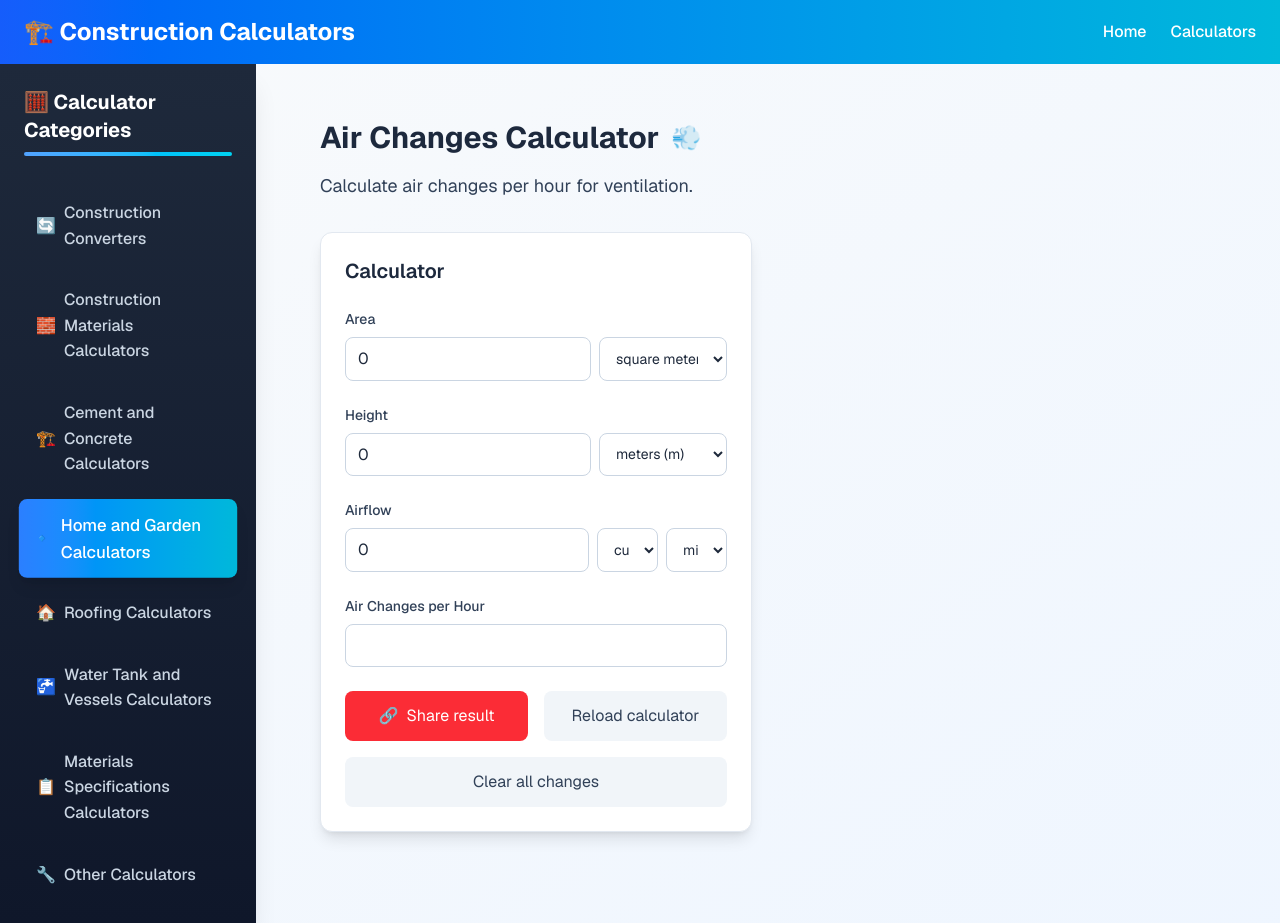
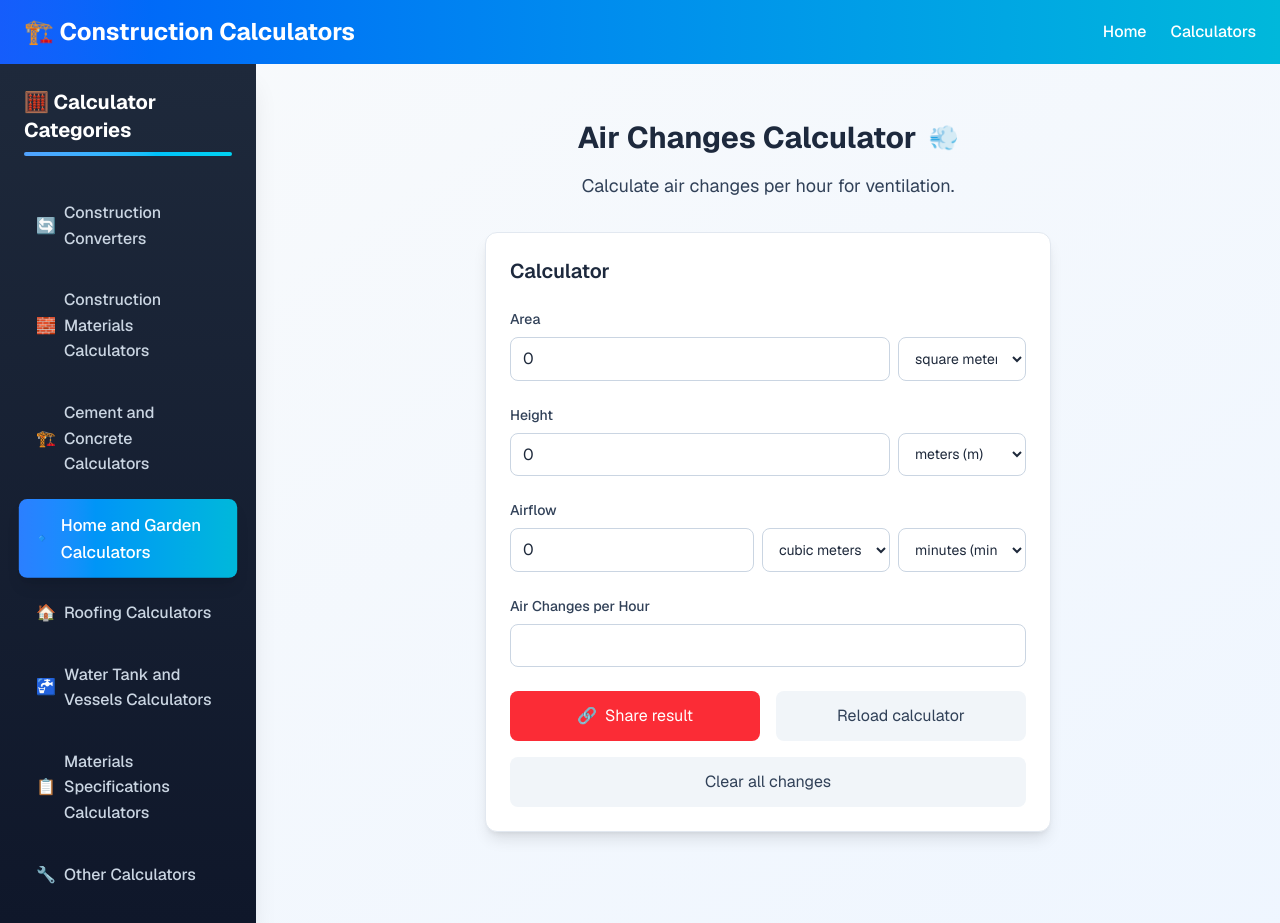
Before and after one commit to AdilAllahdad/calculators, a Next.js app: page /calculators/home-garden/air-changes-per-hour in a window 1280 px wide. Built offline with nearby package versions, Linux system fonts and the light colour scheme.

Commit message:
Center Issues
Centered Some Calculators

```diff
--- a/src/app/calculators/home-garden/air-changes-per-hour/page.tsx
+++ b/src/app/calculators/home-garden/air-changes-per-hour/page.tsx
@@ -101,9 +101,9 @@ export default function AirChangesCalculator() {
 
       return(
         <div className="flex justify-center">
-          <div className="max-w-4xl mx-auto my-auto py-8">
-            <div className="mb-8">
-              <h1 className="text-3xl font-bold mb-4 text-slate-800 flex items-center">
+          <div className="max-w-4xl mx-auto py-8">
+            <div className="mb-8 text-center">
+              <h1 className="text-3xl font-bold mb-4 text-slate-800 flex items-center justify-center">
                 Air Changes Calculator
                 <span className="ml-3 text-2xl">💨</span>
               </h1>
@@ -111,7 +111,6 @@ export default function AirChangesCalculator() {
                 Calculate air changes per hour for ventilation.
               </p>
             </div>
-            <div className="grid grid-cols-1 lg:grid-cols-2 gap-8 mb-8">
               <div className="bg-white rounded-xl p-6 shadow-lg border border-slate-200">
                 <h2 className="text-xl font-semibold mb-6 text-slate-800">Calculator</h2>
                 <div className="mb-6">
@@ -228,7 +227,6 @@ export default function AirChangesCalculator() {
           </div>
           </div>
           </div>
-          </div>
         </div>
       );
 }
--- a/src/app/calculators/home-garden/boiler-size/page.tsx
+++ b/src/app/calculators/home-garden/boiler-size/page.tsx
@@ -94,6 +94,7 @@ export default function BoilerSizeCalculator() {
     }, [boilerType, ageOfProperty, numBathrooms, numBedrooms]);
 
     return (
+        <div className="flex justify-center">
         <div className="max-w-4xl mx-auto">
             <h1 className="text-2xl text-slate-800 font-bold mb-4">Boiler Size Calculator</h1>
             <div className="bg-white rounded-xl p-6 shadow-lg border border-slate-200 w-full max-w-lg">
@@ -331,6 +332,7 @@ export default function BoilerSizeCalculator() {
                             </button>
                         </div>
                     </div>
+                </div>
             </div>
         </div>
     );
--- a/src/app/calculators/home-garden/chicken-coop-size/page.tsx
+++ b/src/app/calculators/home-garden/chicken-coop-size/page.tsx
@@ -69,8 +69,8 @@ export default function ChickenCoopSizeCalculator() {
     }, [numRegularChickens, numBantamChickens, coopSizeUnit, chickenLocation]);
 
     return (
+        <div className="flex justify-center">
         <div className="max-w-4xl mx-auto">
-            <div className="flex flex-col gap-8">
                 <h1 className="text-2xl font-bold mb-4 text-slate-800">Chicken Coop Size Calculator</h1>
                 <div className="bg-white rounded-xl p-6 shadow-lg border border-slate-200 w-full max-w-lg">
                     <div className="mb-6">
@@ -188,8 +188,8 @@ export default function ChickenCoopSizeCalculator() {
                             Clear all changes
                         </button>
                     </div>
+                </div>
             </div>
-        </div>
         </div>
     );
 }
--- a/src/app/calculators/home-garden/page.tsx
+++ b/src/app/calculators/home-garden/page.tsx
@@ -33,7 +33,7 @@ export default function HomeGardenPage() {
       href:"/calculators/home-garden/carpet"
     },
     {
-      name:"Chickent Coop Size Calculator",
+      name:"Chicken Coop Size Calculator",
       description:"Calculate the size of a chicken coop",
       icon:"🐔",
       href:"/calculators/home-garden/chicken-coop-size"
```
